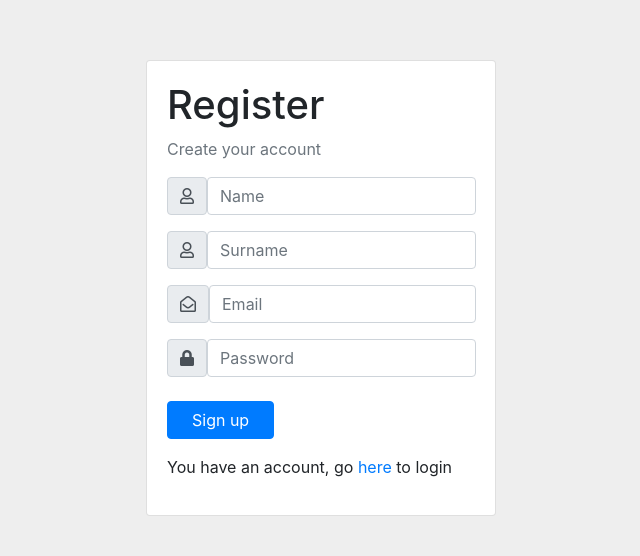
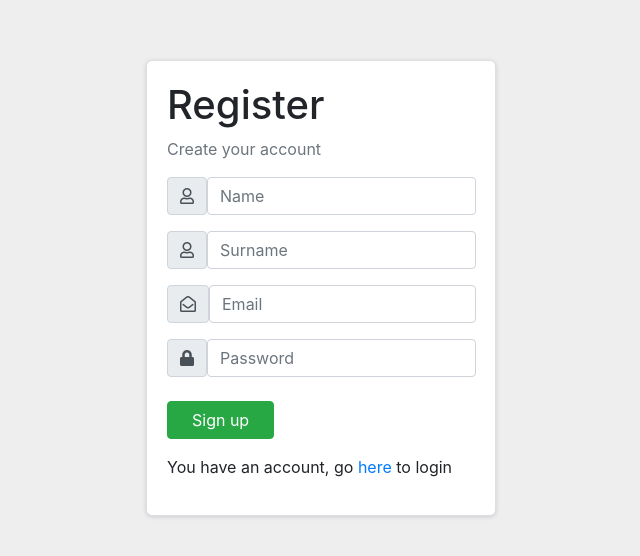
Before and after one commit to omar-T/dashboard-client, a React (Create React App) app: page /signup in a window 1280 px wide. Shown: the part 112-668 px from the top of the page, without its empty margins (319-959 px from the left). Built offline with nearby package versions, Linux system fonts and the light colour scheme.

Commit message:
Add some styles and success alert.

```diff
--- a/src/components/Homepage.js
+++ b/src/components/Homepage.js
@@ -8,7 +8,9 @@ const Homepage = ({currentAdmin}) => {
         )
     }
     return (
-        <div>Welcome to the dashboard!</div>
+        <div>
+
+        </div>
     );
 }
 
--- a/src/components/loginForm.js
+++ b/src/components/loginForm.js
@@ -1,13 +1,13 @@
 import React, { Component } from 'react'
 import {Link} from 'react-router-dom'
-// import {connect} from 'react-redux'
 
 export default class loginForm extends Component {
     constructor(props){
         super(props);
         this.state = {
             email: '',
-            password: ''
+            password: '',
+            message: ''
         }
     }
 
@@ -28,26 +28,20 @@ export default class loginForm extends Component {
             });
     }
 
-    // componentDidMount(){
-    //     setTimeout(() => this.props.currentAdmin.message = '', 3000);
-    // }
-
     render() {
         const {email} = this.state;
-        const {currentAdmin, errors, history, removeError} = this.props;
+        const {errors, history, removeError} = this.props;
         if(errors.message !== null){
             const unlisten = history.listen(() => {
                 removeError();
                 unlisten(); // to stop listening and removing error
             })
         }
+
         return (
             <div className='login'>
                 {errors.message &&
                     <div className='alert alert-danger'>{errors.message}</div>
-                }
-                {currentAdmin.message &&
-                    <div className='alert alert-success'>{currentAdmin.message}</div>
                 }
                 <div className='row '>
                     <div className='card'>
@@ -102,11 +96,3 @@ export default class loginForm extends Component {
         )
     }
 }
-
-// function mapStateToProps(state){
-//     return {
-//         currentAdmin: state.currentAdmin
-//     }
-// }
-
-// export default connect(mapStateToProps)(loginForm);
--- a/src/components/signupForm.js
+++ b/src/components/signupForm.js
@@ -7,7 +7,7 @@ export default class signupForm extends Component {
             name: '',
             surname: '',
             email: '',
-            password: '',
+            password: ''
         }
     }
 
@@ -21,7 +21,13 @@ export default class signupForm extends Component {
         e.preventDefault();
         this.props.onAuth(this.state)
             .then(() => {
-                this.props.history.push('/login');
+                this.props.history.push('/signup');
+                this.setState({
+                    name: '',
+                    surname: '',
+                    email: '',
+                    password: ''
+                })
             })
             .catch(() => {
                 return;
@@ -29,8 +35,8 @@ export default class signupForm extends Component {
     }
 
     render() {
-        const {name, surname, email} = this.state;
-        const {errors, history, removeError} = this.props;
+        const {name, surname, email, password} = this.state;
+        const {message, errors, history, removeError} = this.props;
         if(errors.message !== null){
             const unlisten = history.listen(() => {
                 removeError();
@@ -41,6 +47,9 @@ export default class signupForm extends Component {
             <div className='signup'>
                 {errors.message &&
                     <div className='alert alert-danger'>{errors.message}</div>
+                }
+                {message &&
+                    <div className='alert alert-success'>{message}</div>
                 }
                 <div className='row '>
                     <div className='card'>
@@ -78,7 +87,7 @@ export default class signupForm extends Component {
                                 </div>
                                 <div className='input-group-prepend mb-3'>
                                     <span className='input-group-text'>
-                                        <i class="far fa-envelope-open"></i>
+                                        <i className="far fa-envelope-open"></i>
                                     </span>
                                     <input
                                         className='form-control'
@@ -101,11 +110,12 @@ export default class signupForm extends Component {
                                         name='password'
                                         required
                                         onChange={this.handleChange}
+                                        value={password}
                                     />
                                 </div>
                                 <div className='row mb-3'>
                                     <div className='col-6'>
-                                        <button className='btn btn-primary px-4'>Sign up</button>
+                                        <button className='btn btn-success px-4'>Sign up</button>
                                     </div>
                                 </div>
                             </form>
--- a/src/containers/Main.js
+++ b/src/containers/Main.js
@@ -21,7 +21,6 @@ const Main = props => {
                     exact path='/login' render={props => {
                         return(
                             <LoginForm
-                                currentAdmin={currentAdmin}
                                 removeError={removeError}
                                 errors={errors}
                                 onAuth={signinAdmin}
@@ -34,6 +33,7 @@ const Main = props => {
                     exact path='/signup' render={props => {
                         return(
                             <SignupForm
+                                message={currentAdmin.message}
                                 removeError={removeError}
                                 errors={errors}
                                 onAuth={createAdmin}
--- a/src/index.css
+++ b/src/index.css
@@ -16,15 +16,19 @@ code {
 .login, .signup {
   background-color: #eee;
   height: 100vh;
-}
-
-.login, .signup {
   display: flex;
   flex-direction: column;
   justify-content: center;
   align-items: center;
 }
 
+.login .card, .signup .card {
+  border-radius: 6px;
+  -webkit-box-shadow: 0 1px 4px 0 rgba(60,75,100,.14);
+  -moz-box-shadow: 0 2px 4px -1px rgba(60,75,100,.12);
+  box-shadow: 0 1px 4px 0 rgba(60,75,100,.2);
+}
+
 .signup .card {
   min-width: 350px;
   max-width: 350px;
```
